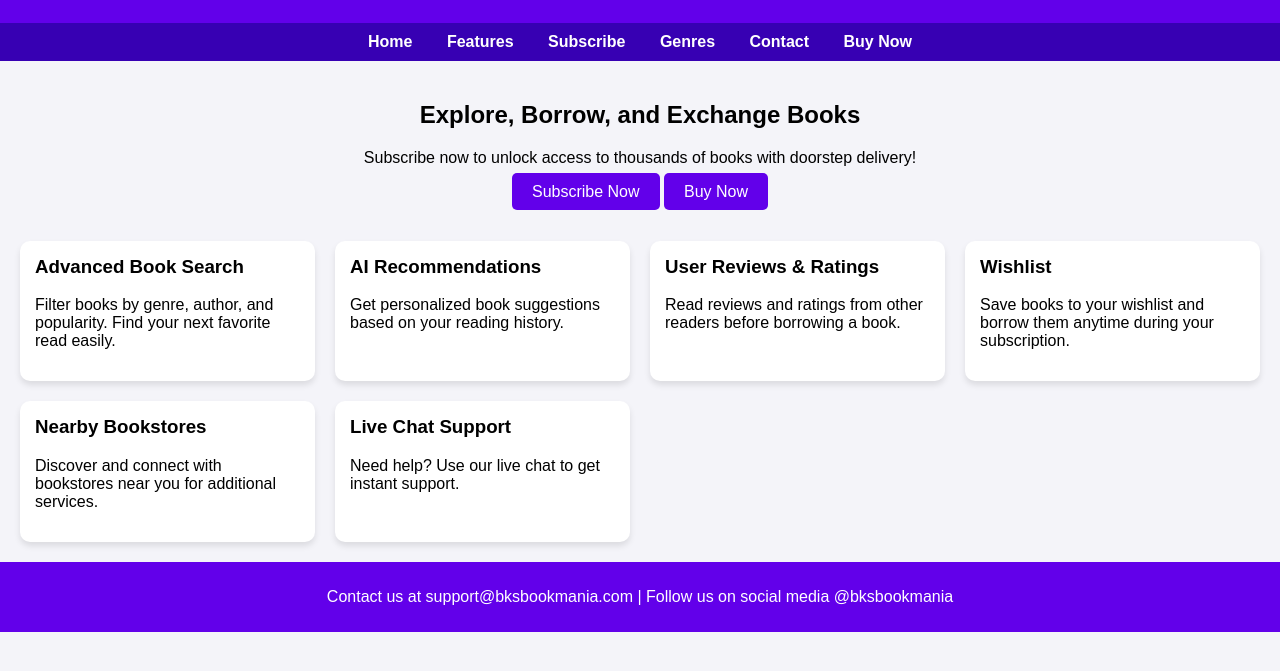
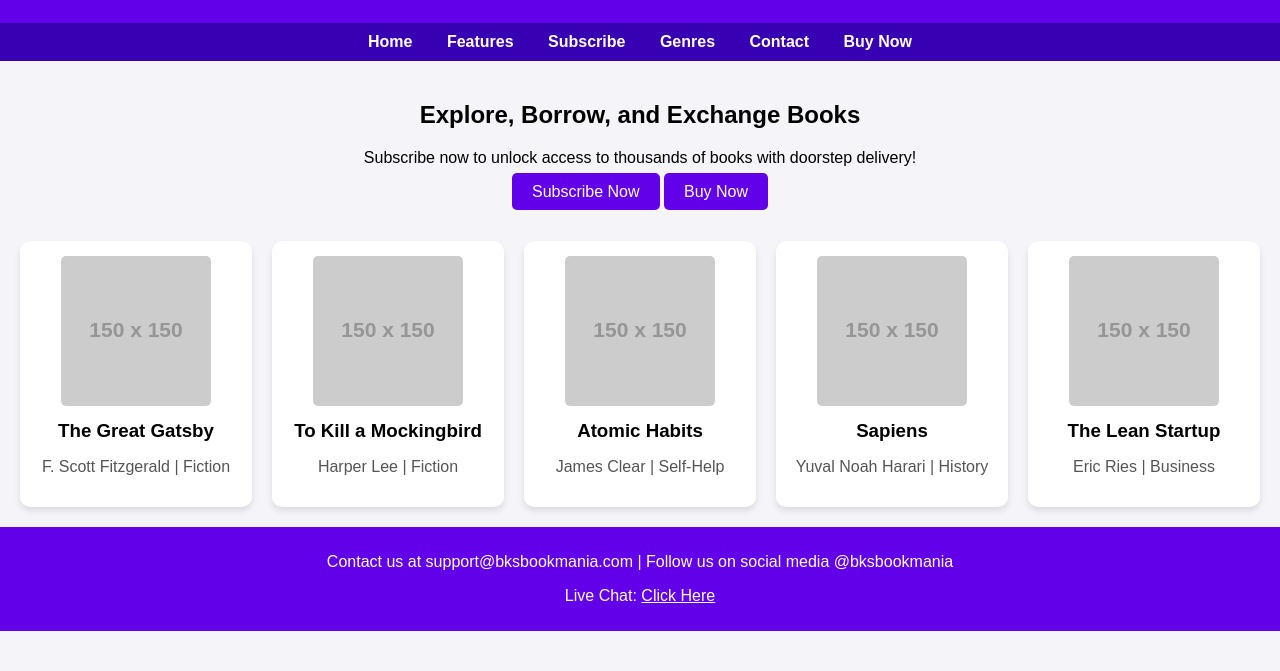
Before and after one commit to tejasvith1/my-ebookstore, a plain HTML site: page index.html in a window 1280 px wide. Shown: the part 111-782 px from the top of the page. Drawn offline with Linux system fonts and the light colour scheme; placeholder pictures from the web are drawn by us.

Commit message:
Update index.html

```diff
--- a/index.html
+++ b/index.html
@@ -3,7 +3,7 @@
 <head>
     <meta charset="UTF-8">
     <meta name="viewport" content="width=device-width, initial-scale=1.0">
-    <title>BK's Book Mania Subscription</title>
+    <title>BK's Book Mania</title>
     <style>
         body {
             font-family: Arial, sans-serif;
@@ -45,20 +45,29 @@
         .btn:hover {
             background-color: #3700b3;
         }
-        .features {
+        .books {
             display: grid;
-            grid-template-columns: repeat(auto-fit, minmax(250px, 1fr));
+            grid-template-columns: repeat(auto-fit, minmax(200px, 1fr));
             gap: 20px;
             padding: 20px;
         }
-        .feature-card {
+        .book-card {
             background: white;
             padding: 15px;
             border-radius: 10px;
             box-shadow: 0 4px 6px rgba(0, 0, 0, 0.1);
+            text-align: center;
         }
-        .feature-card h3 {
-            margin-top: 0;
+        .book-card img {
+            max-width: 100%;
+            height: auto;
+            border-radius: 5px;
+        }
+        .book-card h3 {
+            margin: 10px 0;
+        }
+        .book-card p {
+            color: #555;
         }
     </style>
 </head>
@@ -68,48 +77,50 @@
         <p>Your subscription-based book borrowing and exchange platform</p>
     </header>
     <nav>
-        <a href="index.html">Home</a>
-        <a href="features.html">Features</a>
-        <a href="subscription.html">Subscribe</a>
-        <a href="genres.html">Genres</a>
-        <a href="contact.html">Contact</a>
-        <a href="buy-now.html">Buy Now</a>
+        <a href="#home">Home</a>
+        <a href="#features">Features</a>
+        <a href="https://docs.google.com/forms/d/e/1FAIpQLSeTjrNgoIRRA0NwqpVdJ3dmIGMw6yoLtfl1AS9ldff3tF9y8w/viewform?usp=header" target="_blank">Subscribe</a>
+        <a href="#genres">Genres</a>
+        <a href="https://docs.google.com/forms/d/e/1FAIpQLSc1f00u_AT_SlAPdvN80vdgryjklmdaTUVnC0ya_LrjHJPhTg/viewform?usp=header" target="_blank">Contact</a>
+        <a href="https://docs.google.com/forms/d/e/1FAIpQLSfK9wHM6eVLUYM7M6wzl7PQBYK9F269CvEALFflfgz_aVb7Rw/viewform?usp=header" target="_blank">Buy Now</a>
     </nav>
     <div class="container">
         <h2>Explore, Borrow, and Exchange Books</h2>
         <p>Subscribe now to unlock access to thousands of books with doorstep delivery!</p>
-        <!-- Redirect to Google Form when clicked -->
-        <a href="https://docs.google.com/forms/d/e/1FAIpQLSfK9wHM6eVLUYM7M6wzl7PQBYK9F269CvEALFflfgz_aVb7Rw/viewform?usp=header" class="btn" target="_blank">Subscribe Now</a>
+        <a href="https://docs.google.com/forms/d/e/1FAIpQLSeTjrNgoIRRA0NwqpVdJ3dmIGMw6yoLtfl1AS9ldff3tF9y8w/viewform?usp=header" class="btn" target="_blank">Subscribe Now</a>
         <a href="https://docs.google.com/forms/d/e/1FAIpQLSfK9wHM6eVLUYM7M6wzl7PQBYK9F269CvEALFflfgz_aVb7Rw/viewform?usp=header" class="btn" target="_blank">Buy Now</a>
     </div>
-    <section id="features" class="features">
-        <div class="feature-card">
-            <h3>Advanced Book Search</h3>
-            <p>Filter books by genre, author, and popularity. Find your next favorite read easily.</p>
+    <section id="books" class="books">
+        <div class="book-card">
+            <img src="https://via.placeholder.com/150" alt="Book 1">
+            <h3>The Great Gatsby</h3>
+            <p>F. Scott Fitzgerald | Fiction</p>
         </div>
-        <div class="feature-card">
-            <h3>AI Recommendations</h3>
-            <p>Get personalized book suggestions based on your reading history.</p>
+        <div class="book-card">
+            <img src="https://via.placeholder.com/150" alt="Book 2">
+            <h3>To Kill a Mockingbird</h3>
+            <p>Harper Lee | Fiction</p>
         </div>
-        <div class="feature-card">
-            <h3>User Reviews & Ratings</h3>
-            <p>Read reviews and ratings from other readers before borrowing a book.</p>
+        <div class="book-card">
+            <img src="https://via.placeholder.com/150" alt="Book 3">
+            <h3>Atomic Habits</h3>
+            <p>James Clear | Self-Help</p>
         </div>
-        <div class="feature-card">
-            <h3>Wishlist</h3>
-            <p>Save books to your wishlist and borrow them anytime during your subscription.</p>
+        <div class="book-card">
+            <img src="https://via.placeholder.com/150" alt="Book 4">
+            <h3>Sapiens</h3>
+            <p>Yuval Noah Harari | History</p>
         </div>
-        <div class="feature-card">
-            <h3>Nearby Bookstores</h3>
-            <p>Discover and connect with bookstores near you for additional services.</p>
+        <div class="book-card">
+            <img src="https://via.placeholder.com/150" alt="Book 5">
+            <h3>The Lean Startup</h3>
+            <p>Eric Ries | Business</p>
         </div>
-        <div class="feature-card">
-            <h3>Live Chat Support</h3>
-            <p>Need help? Use our live chat to get instant support.</p>
-        </div>
+        <!-- Add 20 more books in similar format -->
     </section>
     <footer id="contact" style="background-color: #6200ea; color: white; padding: 10px; text-align: center;">
         <p>Contact us at support@bksbookmania.com | Follow us on social media @bksbookmania</p>
+        <p>Live Chat: <a href="https://docs.google.com/forms/d/e/1FAIpQLSc1f00u_AT_SlAPdvN80vdgryjklmdaTUVnC0ya_LrjHJPhTg/viewform?usp=header" target="_blank" style="color: white; text-decoration: underline;">Click Here</a></p>
     </footer>
 </body>
 </html>
```
